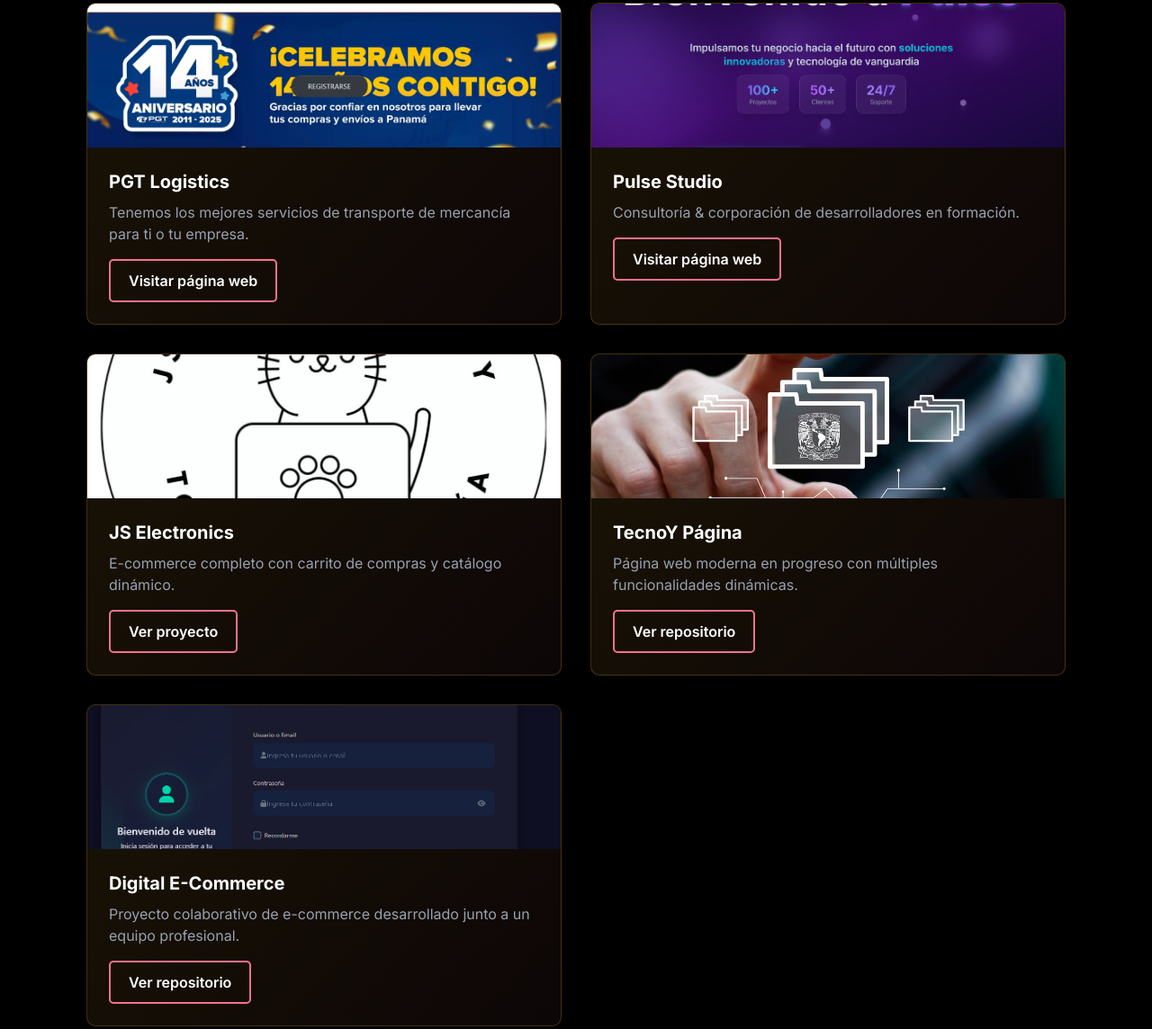
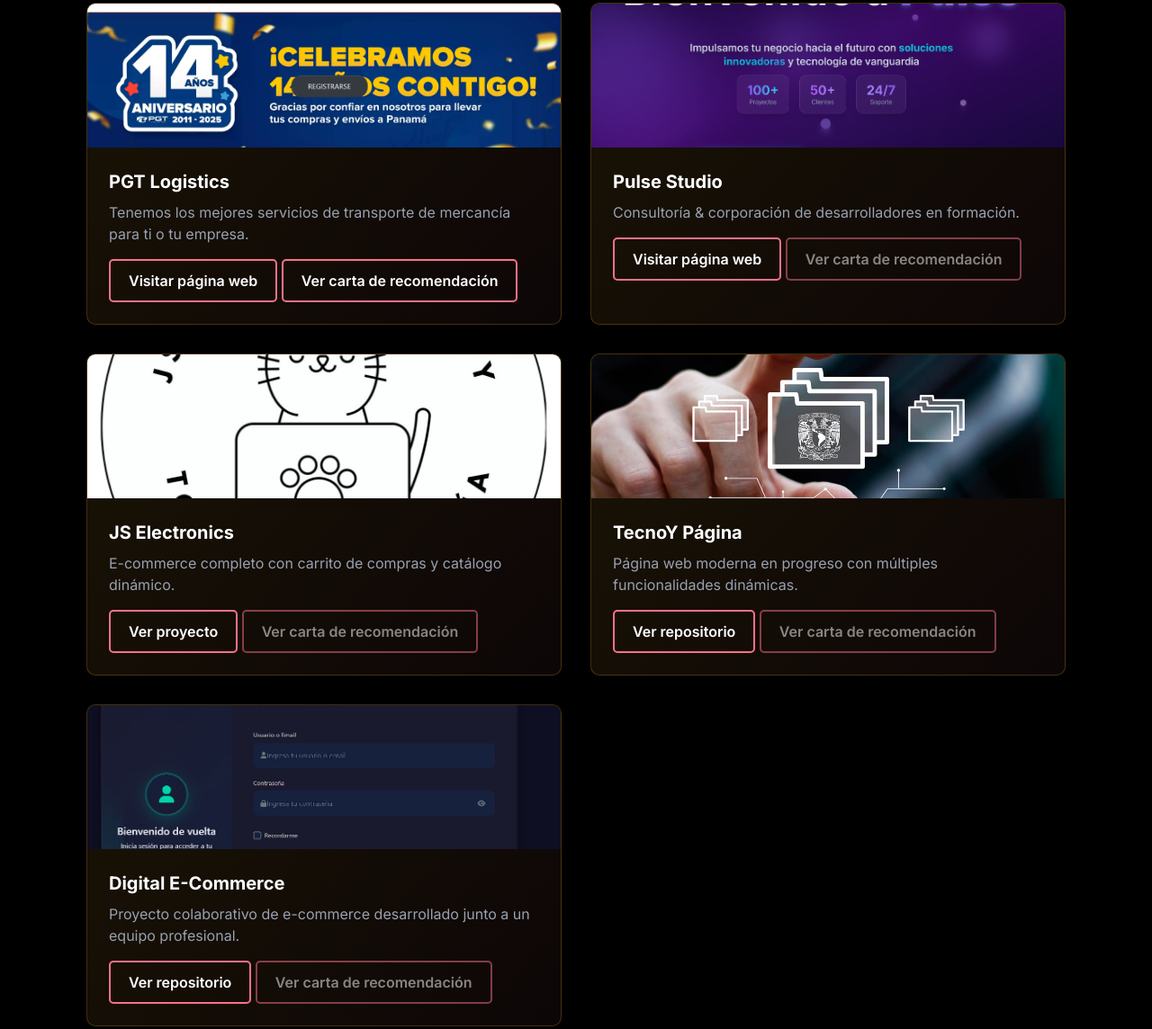
Before and after one commit to Hunter2801a/PortafoliosVirtual, a website: page index.html in a window 1280 px wide. Shown: the part 2527-3671 px from the top of the page at 90% size. Drawn offline with Linux system fonts and the light colour scheme.

Commit message:
nuevos cambios, visualizar carta de recom.

```diff
--- a/index.html
+++ b/index.html
@@ -240,6 +240,7 @@
                         <h3 class="text-xl font-bold mb-2 text-gold">PGT Logistics</h3>
                         <p class="text-gray-400 mb-4">Tenemos los mejores servicios de transporte de mercancía para ti o tu empresa.</p>
                         <a href="https://www.pgtlogistics.com/" target="_blank" class="btn-primary">Visitar página web</a>
+                        <button onclick="abrirPDF('assets/CartaRecomAJ.pdf')" class="btn-primary">Ver carta de recomendación</button>
                     </div>
                 </div>
 
@@ -249,6 +250,7 @@
                         <h3 class="text-xl font-bold mb-2 text-gold">Pulse Studio</h3>
                         <p class="text-gray-400 mb-4">Consultoría & corporación de desarrolladores en formación.</p>
                         <a href="https://www.pulsestudio.dev/" target="_blank" class="btn-primary">Visitar página web</a>
+                        <button disabled class="btn-primary" style="opacity: 0.5; cursor: not-allowed;">Ver carta de recomendación</button>
                     </div>
                 </div>
 
@@ -258,6 +260,7 @@
                         <h3 class="text-xl font-bold mb-2 text-gold">JS Electronics</h3>
                         <p class="text-gray-400 mb-4">E-commerce completo con carrito de compras y catálogo dinámico.</p>
                         <a href="https://proyecto-ds-5.vercel.app/" target="_blank" class="btn-primary">Ver proyecto</a>
+                        <button disabled class="btn-primary" style="opacity: 0.5; cursor: not-allowed;">Ver carta de recomendación</button>
                     </div>
                 </div>
 
@@ -267,6 +270,7 @@
                         <h3 class="text-xl font-bold mb-2 text-gold">TecnoY Página</h3>
                         <p class="text-gray-400 mb-4">Página web moderna en progreso con múltiples funcionalidades dinámicas.</p>
                         <a href="https://github.com/Hunter2801a/TecnoY_Page.git" target="_blank" class="btn-primary">Ver repositorio</a>
+                        <button disabled class="btn-primary" style="opacity: 0.5; cursor: not-allowed;">Ver carta de recomendación</button>
                     </div>
                 </div>
 
@@ -276,6 +280,7 @@
                         <h3 class="text-xl font-bold mb-2 text-gold">Digital E-Commerce</h3>
                         <p class="text-gray-400 mb-4">Proyecto colaborativo de e-commerce desarrollado junto a un equipo profesional.</p>
                         <a href="https://github.com/Hunter2801a/DS7-Final.git" target="_blank" class="btn-primary">Ver repositorio</a>
+                        <button disabled class="btn-primary" style="opacity: 0.5; cursor: not-allowed;">Ver carta de recomendación</button>
                     </div>
                 </div>
 
@@ -440,6 +445,14 @@
     canvas.width = window.innerWidth;
     canvas.height = window.innerHeight;
 }
+
+// Función para abrir PDF en visualización
+function abrirPDF(rutaPDF) {
+    const ventana = window.open(rutaPDF, '_blank');
+    if (!ventana) {
+        alert('No se pudo abrir el PDF. Por favor, intenta nuevamente.');
+    }
+}
 </script>
 
 
```
Also changed, not shown: 1 other file.
